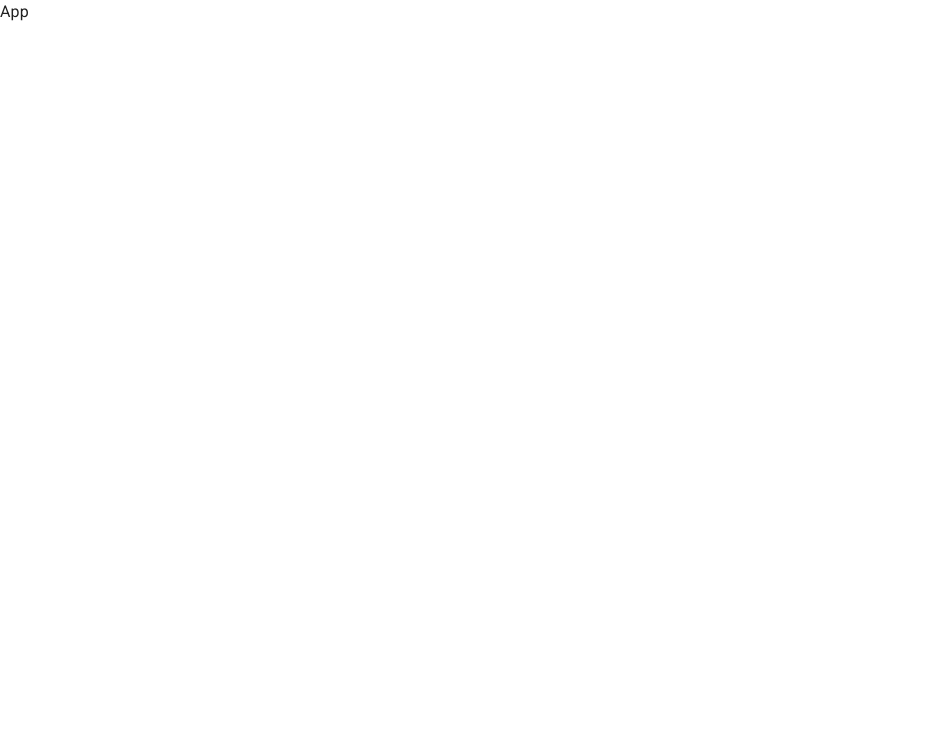
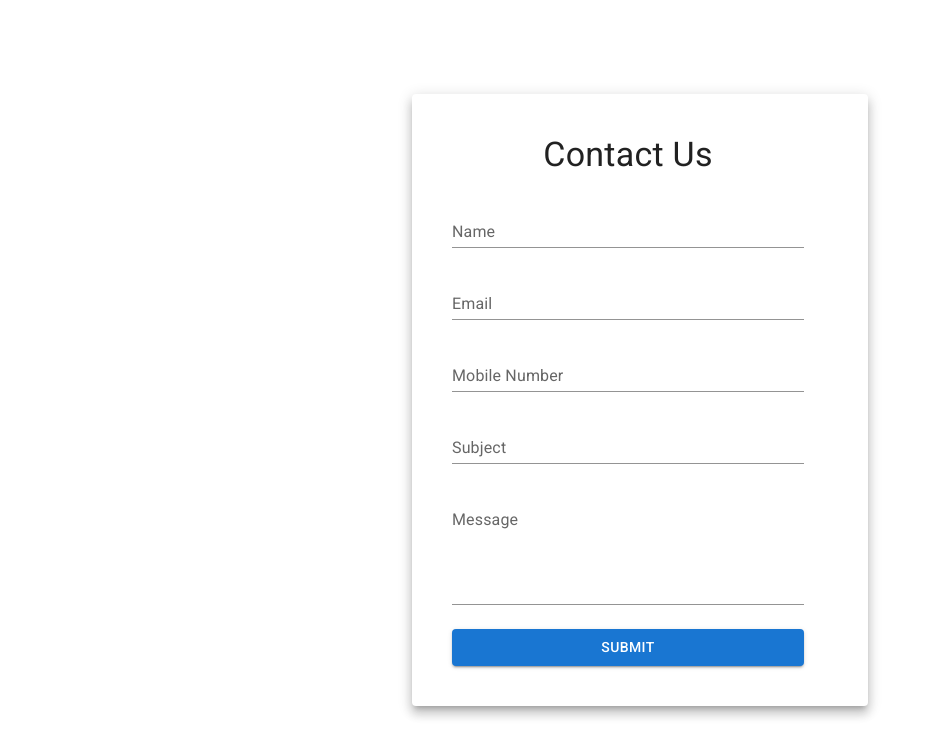
Before and after one commit to Prakhar-Agarwal-byte/ecell-task-1, a React (Create React App) app: page / in a window 1280 px wide. Shown: the top 756 px of the page, without its empty margins (0-937 px from the left). Built offline with nearby package versions, Linux system fonts and the light colour scheme.

Commit message:
added validation
Signed-off-by: Prakhar <“prakharagarwal3031@gmail.com”>

```diff
--- a/package.json
+++ b/package.json
@@ -5,14 +5,17 @@
   "dependencies": {
     "@emotion/react": "^11.9.0",
     "@emotion/styled": "^11.8.1",
+    "@hookform/resolvers": "^2.9.0",
     "@mui/material": "^5.8.2",
     "@testing-library/jest-dom": "^5.16.4",
     "@testing-library/react": "^13.3.0",
     "@testing-library/user-event": "^13.5.0",
     "react": "^18.1.0",
     "react-dom": "^18.1.0",
+    "react-hook-form": "^7.31.3",
     "react-scripts": "5.0.1",
-    "web-vitals": "^2.1.4"
+    "web-vitals": "^2.1.4",
+    "yup": "^0.32.11"
   },
   "scripts": {
     "start": "react-scripts start",
--- a/src/App.js
+++ b/src/App.js
@@ -1,7 +1,136 @@
+import {
+  Container,
+  Grid,
+  Typography,
+  TextField,
+  Button,
+  Card,
+} from "@mui/material";
 import React from "react";
+import { useForm } from "react-hook-form";
+import * as yup from "yup";
+import { yupResolver } from "@hookform/resolvers/yup";
 
 const App = () => {
-  return <div>App</div>;
+  const schema = yup.object().shape({
+    name: yup.string().required(),
+    email: yup.string().email().required(),
+    mobile: yup.string().length(10).required(),
+    subject: yup.string().required(),
+    message: yup.string().required(),
+  });
+
+  const {
+    register,
+    handleSubmit,
+    formState: { errors },
+  } = useForm({
+    resolver: yupResolver(schema),
+  });
+
+  const onSubmit = (data) => {
+    alert(JSON.stringify(data));
+  };
+
+  return (
+    <Container>
+      <Grid
+        container
+        alignItems="center"
+        justifyContent="center"
+        direction="column"
+        sx={{ minHeight: "100vh" }}
+      >
+        <Grid item xs={12}>
+          <Card sx={{ padding: 5 }} raised>
+            <form noValidate onSubmit={handleSubmit(onSubmit)}>
+              <Grid
+                container
+                spacing={3}
+                alignItems="center"
+                justifyContent="center"
+                direction="column"
+                maxWidth="100%"
+                width={400}
+              >
+                <Grid item xs={12}>
+                  <Typography variant="h4">Contact Us</Typography>
+                </Grid>
+                <Grid item xs={12} width="100%">
+                  <TextField
+                    variant="standard"
+                    type="text"
+                    label="Name"
+                    {...register("name")}
+                    fullWidth
+                    error={errors.name}
+                    helperText={errors.name && "Please enter your name"}
+                  />
+                </Grid>
+                <Grid item xs={12} width="100%">
+                  <TextField
+                    variant="standard"
+                    type="email"
+                    fullWidth
+                    label="Email"
+                    {...register("email")}
+                    error={errors.email}
+                    helperText={errors.email && "Please enter a valid email"}
+                  />
+                </Grid>
+                <Grid item xs={12} width="100%">
+                  <TextField
+                    variant="standard"
+                    type="tel"
+                    label="Mobile Number"
+                    fullWidth
+                    {...register("mobile")}
+                    error={errors.mobile}
+                    helperText={
+                      errors.mobile && "Please enter a valid mobile number"
+                    }
+                  />
+                </Grid>
+                <Grid item xs={12} width="100%">
+                  <TextField
+                    variant="standard"
+                    label="Subject"
+                    fullWidth
+                    {...register("subject")}
+                    error={errors.subject}
+                    helperText={errors.subject && "Please enter a subject"}
+                  />
+                </Grid>
+                <Grid item xs={12} width="100%">
+                  <TextField
+                    variant="standard"
+                    multiline
+                    rows={4}
+                    type="text"
+                    label="Message"
+                    fullWidth
+                    {...register("message")}
+                    error={errors.message}
+                    helperText={errors.message && "Please enter a message"}
+                  />
+                </Grid>
+                <Grid item xs={12} width="100%">
+                  <Button
+                    type="submit"
+                    variant="contained"
+                    color="primary"
+                    fullWidth
+                  >
+                    Submit
+                  </Button>
+                </Grid>
+              </Grid>
+            </form>
+          </Card>
+        </Grid>
+      </Grid>
+    </Container>
+  );
 };
 
 export default App;
```
Also changed, not shown: public/manifest.json, 1 other file (tests, documents, lock files or other folders).
